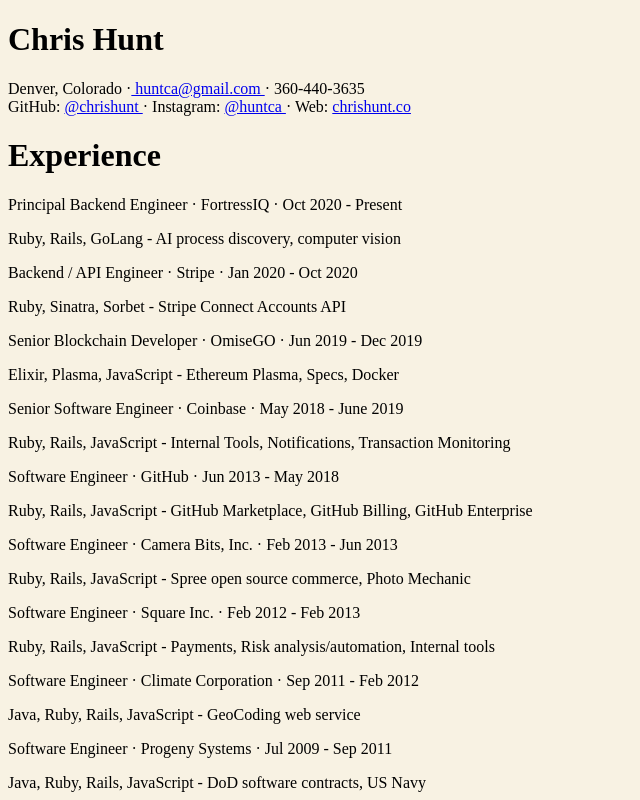
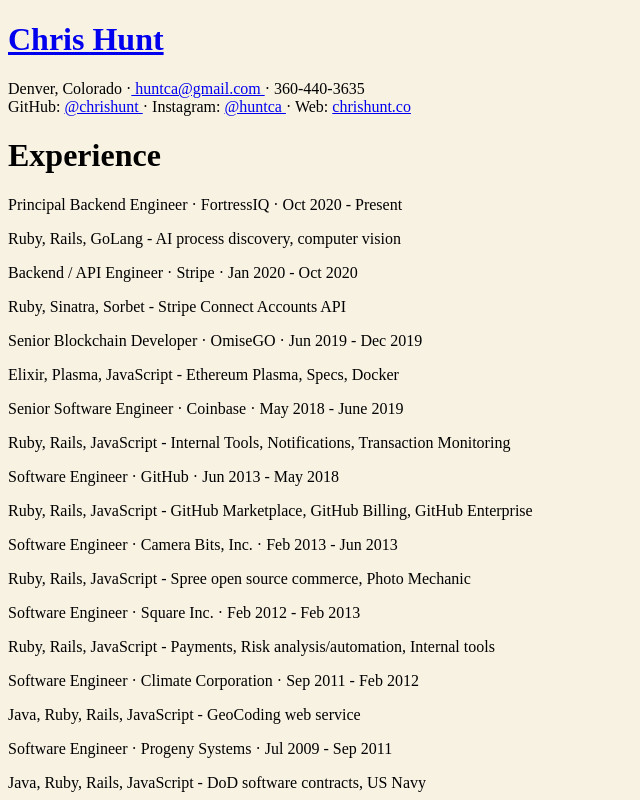
Before and after one commit to chrishunt/chrishunt.github.com, a Gatsby site in the folder gatsby/: page /resume in a window 1280 px wide. Shown: the top 800 px of the page, without its empty margins (0-640 px from the left). Built offline with nearby package versions, Linux system fonts and the light colour scheme; Gatsby itself is replaced by a stand-in of ours.

Commit message:
Link to root in resume

```diff
--- a/gatsby/src/pages/resume.js
+++ b/gatsby/src/pages/resume.js
@@ -10,7 +10,10 @@ const ResumePage = ({ data, location }) => {
   return (
     <Layout location={location} title={siteTitle}>
       <SEO title="Resume" />
-      <h1 className='pt-4 font-bold text-4xl'>Chris Hunt</h1>
+      <h1 className='pt-4 font-bold text-4xl'>
+        <a href='/'>Chris Hunt</a>
+      </h1>
+
       <p>
         Denver, Colorado ·
         <a className='text-blue-700' href='mailto:huntca@gmail.com'> huntca@gmail.com </a>·
```
